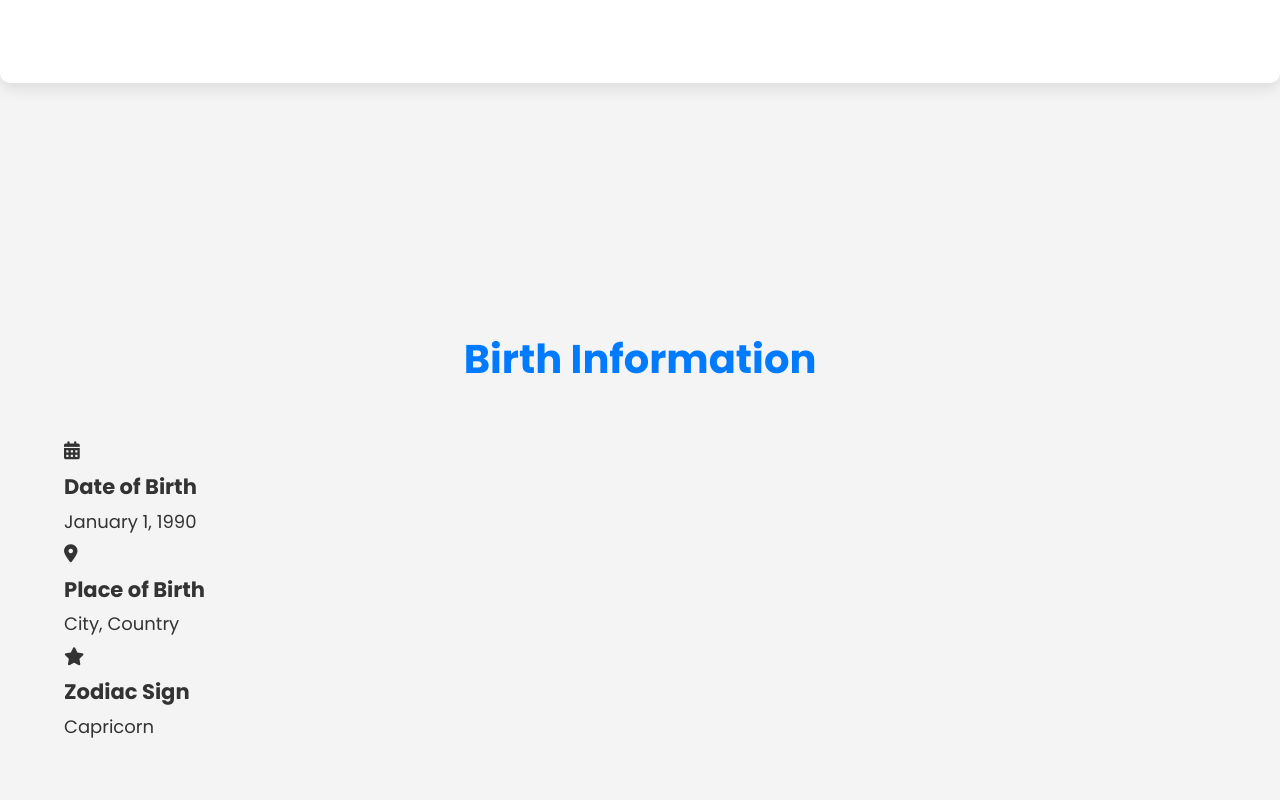
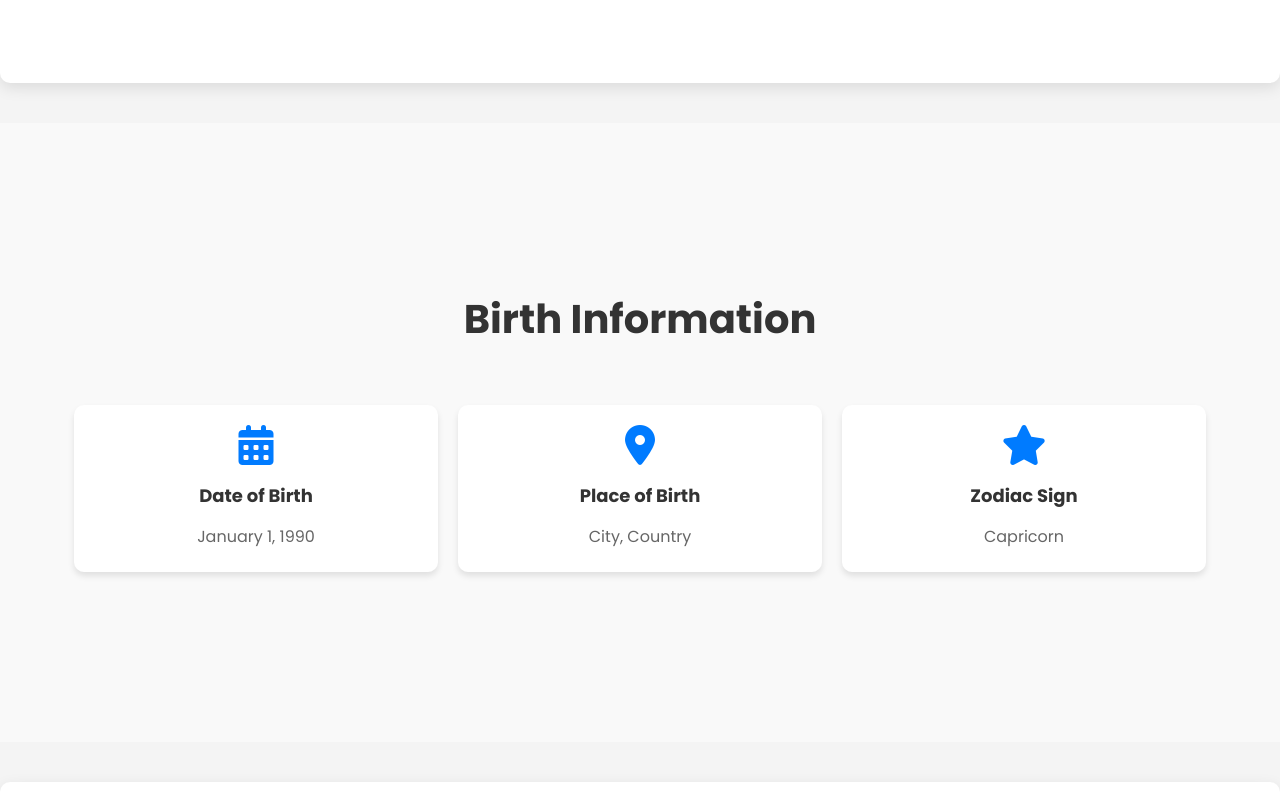
Before and after one commit to RicadroWilliam/RicardoWilliam.github.io, a plain HTML site: page index.html in a window 1280 px wide. Shown: the part 3240-4040 px from the top of the page. Drawn offline with Linux system fonts and the light colour scheme.

Commit message:
Update style.css

```diff
--- a/style.css
+++ b/style.css
@@ -384,3 +384,68 @@ footer {
     flex-basis: 100%;
   }
 }
+
+
+
+
+
+
+
+
+
+
+
+#birth-info {
+    background-color: #f9f9f9;
+    padding: 60px 0;
+}
+
+#birth-info h2 {
+    text-align: center;
+    color: #333;
+    margin-bottom: 40px;
+}
+
+.birth-details {
+    display: flex;
+    justify-content: space-around;
+    flex-wrap: wrap;
+}
+
+.birth-item {
+    text-align: center;
+    padding: 20px;
+    background-color: white;
+    border-radius: 10px;
+    box-shadow: 0 4px 6px rgba(0,0,0,0.1);
+    margin: 10px;
+    flex-basis: calc(33.333% - 20px);
+    transition: transform 0.3s ease;
+}
+
+.birth-item:hover {
+    transform: translateY(-5px);
+}
+
+.birth-item i {
+    font-size: 40px;
+    color: #007bff;
+    margin-bottom: 15px;
+}
+
+.birth-item h3 {
+    font-size: 18px;
+    color: #333;
+    margin-bottom: 10px;
+}
+
+.birth-item p {
+    font-size: 16px;
+    color: #666;
+}
+
+@media (max-width: 768px) {
+    .birth-item {
+        flex-basis: 100%;
+    }
+}
```
